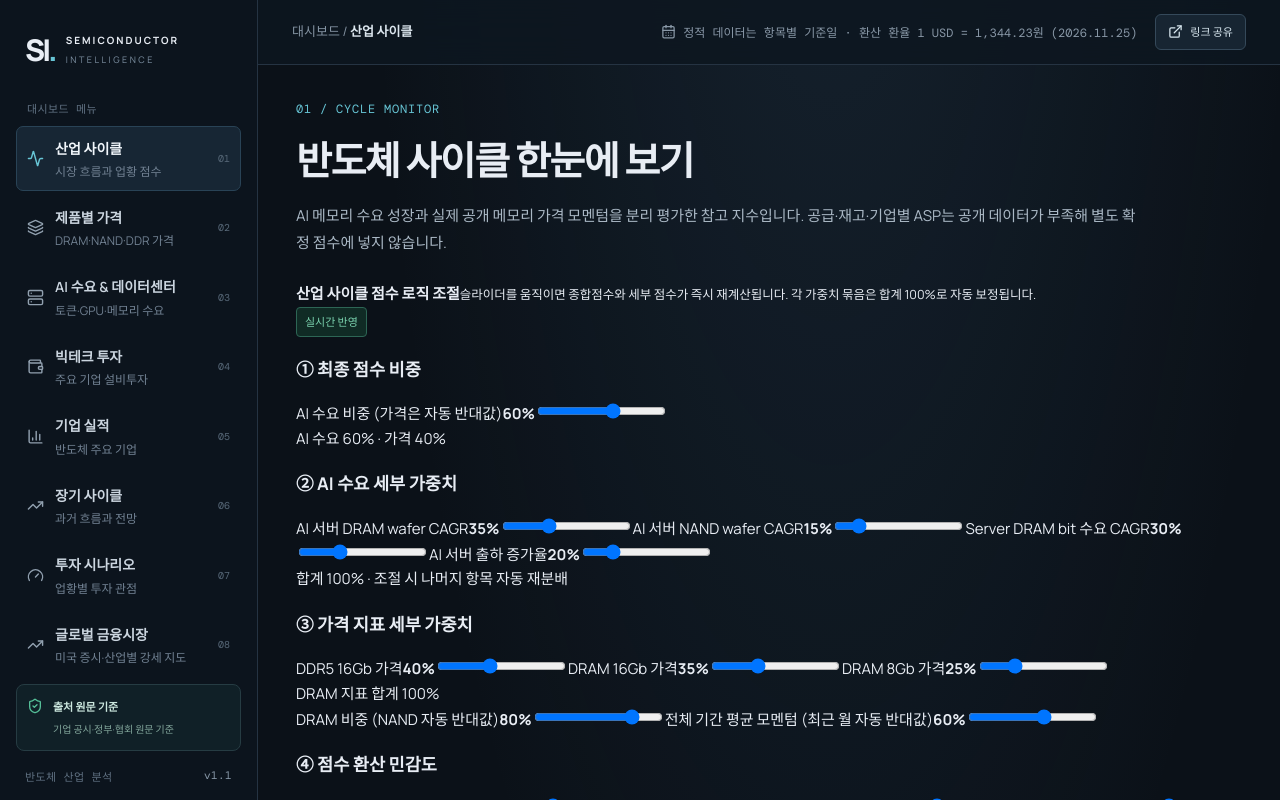
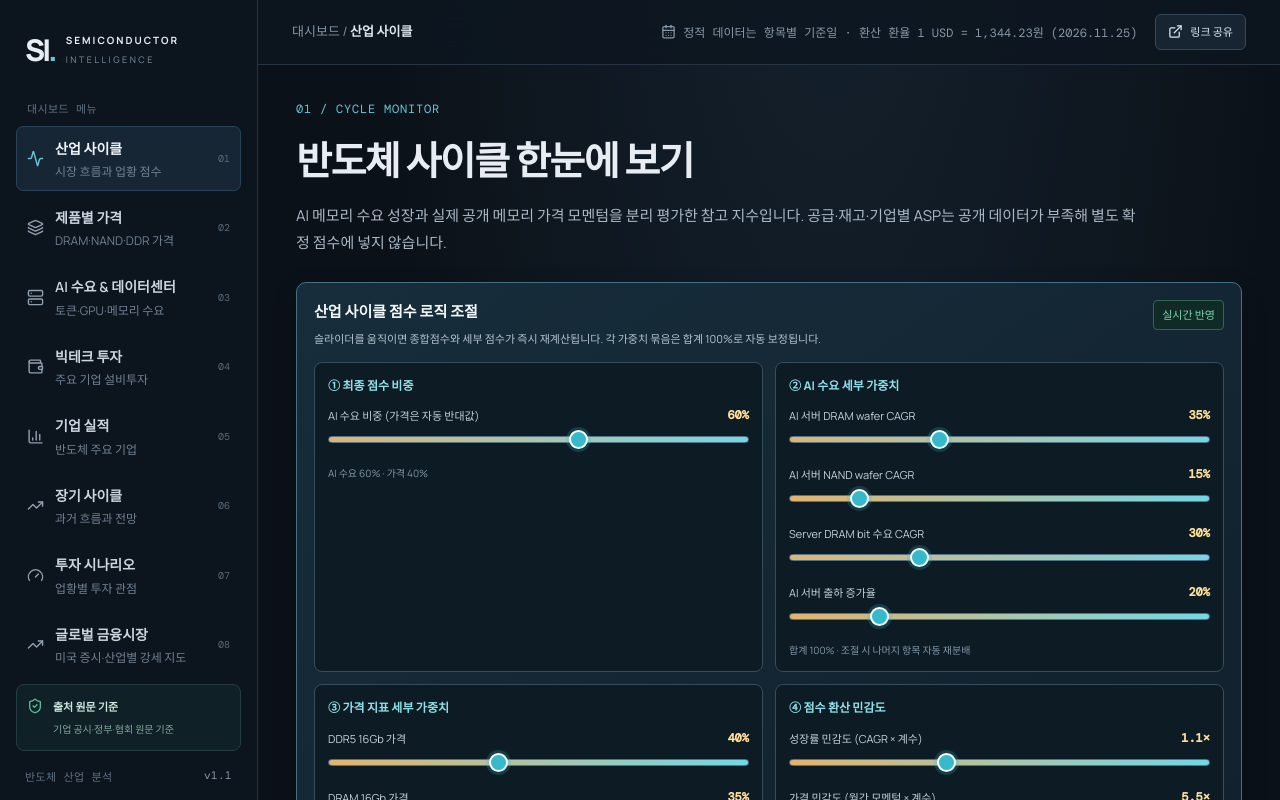
Before and after one commit to chs03220322-creator/semiconductor-intelligence, a React (Vite) app: page / in a window 1280 px wide. Shown: the top 800 px of the page. Built offline with nearby package versions, Linux system fonts and the light colour scheme.

Commit message:
Style score controls on industry cycle page

```diff
--- a/src/index.css
+++ b/src/index.css
@@ -241,3 +241,24 @@ p strong{color:var(--em-key);font-weight:750}
  .weight-adjuster-result{font-size:10px!important}
  .weight-adjuster-result b{font-size:14px!important}
 }
+
+
+/* Industry-cycle live score controls */
+.score-control-panel{margin:0 0 18px;padding:17px;border:1px solid #477083;border-radius:10px;background:linear-gradient(145deg,#172d3b,#101e2a);box-shadow:0 8px 24px #0003}
+.score-control-heading{display:flex;align-items:flex-start;justify-content:space-between;gap:12px;margin-bottom:14px}
+.score-control-heading b{display:block;color:#f3f7fa;font-size:15px}
+.score-control-heading small{display:block;margin-top:5px;color:#b3c4d0;font-size:11px;line-height:1.6}
+.score-control-grid{display:grid;grid-template-columns:repeat(2,minmax(0,1fr));gap:12px}
+.score-control-grid>section{min-width:0;padding:13px;border:1px solid #354d5d;border-radius:8px;background:#0d1b25}
+.score-control-grid h3{margin:0 0 12px;color:#8fe0e9;font-size:12px}
+.score-weight-control{display:block;margin:10px 0 13px;min-width:0}
+.score-weight-control>span{display:flex;justify-content:space-between;align-items:center;gap:8px;color:#c3d0da;font-size:11px;line-height:1.4}
+.score-weight-control>span b{flex:0 0 auto;color:#ffe09a;font:700 12px 'DM Mono'}
+.score-weight-control input[type=range]{display:block;width:100%;height:27px;margin:3px 0 0;appearance:none;-webkit-appearance:none;background:transparent;accent-color:#73d7e6;cursor:ew-resize;touch-action:pan-y}
+.score-weight-control input[type=range]::-webkit-slider-runnable-track{height:7px;border:1px solid #557486;border-radius:99px;background:linear-gradient(90deg,#e1b36f,#73d7e6)}
+.score-weight-control input[type=range]::-moz-range-track{height:7px;border:1px solid #557486;border-radius:99px;background:linear-gradient(90deg,#e1b36f,#73d7e6)}
+.score-weight-control input[type=range]::-webkit-slider-thumb{-webkit-appearance:none;width:19px;height:19px;margin-top:-7px;border:2px solid #f3fbff;border-radius:50%;background:#36b9ca;box-shadow:0 0 0 3px #36b9ca35}
+.score-weight-control input[type=range]::-moz-range-thumb{width:16px;height:16px;border:2px solid #f3fbff;border-radius:50%;background:#36b9ca;box-shadow:0 0 0 3px #36b9ca35}
+.score-weight-control input[type=range]:focus-visible{outline:2px solid #9be8f1;outline-offset:3px}
+.score-control-note{margin-top:3px;color:#8298a8;font-size:10px;line-height:1.5}
+@media(max-width:760px){.score-control-panel{padding:13px}.score-control-grid{grid-template-columns:1fr;gap:9px}.score-control-grid>section{padding:11px}.score-control-heading b{font-size:14px}.score-control-heading small{font-size:10px}.score-weight-control>span{font-size:10px}}
```
